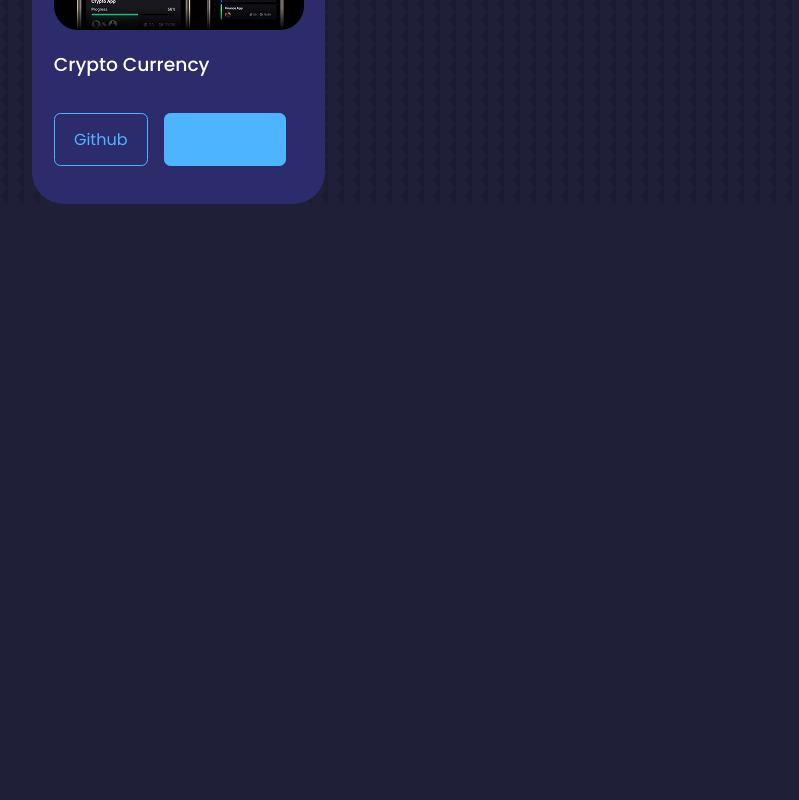
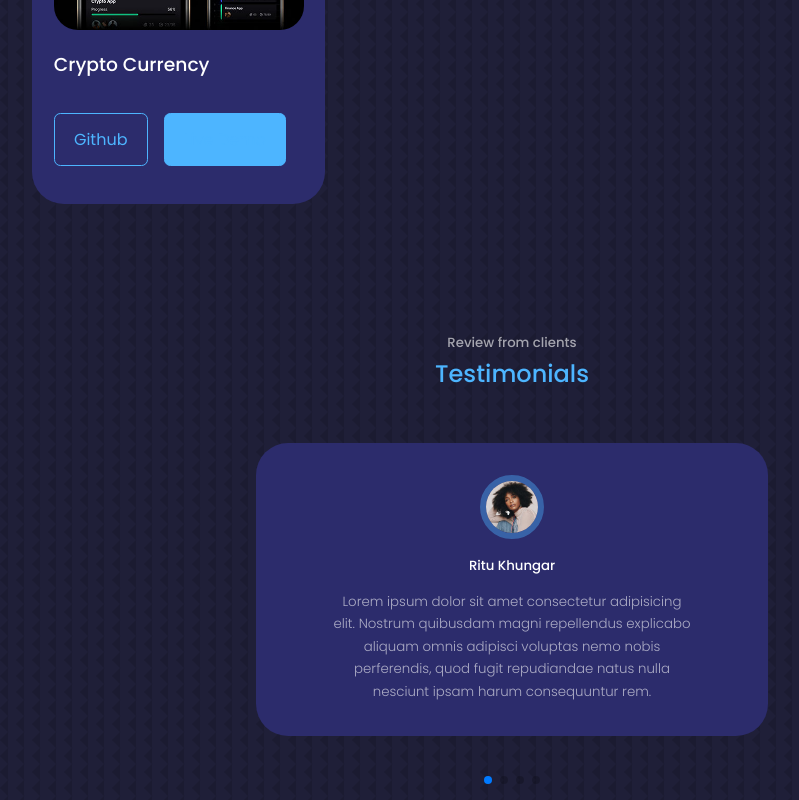
Before and after one commit to sdgsnehal/portfolio, a React (Create React App) app: page / in a window 1280 px wide. Shown: the part 3700-4500 px from the top of the page, without its empty margins (128-927 px from the left). Before the commit the page ends 3904 px from the top, so only its background shows below. Built offline with nearby package versions, Linux system fonts and the light colour scheme.

Commit message:
testimonials

```diff
--- a/package.json
+++ b/package.json
@@ -10,6 +10,7 @@
     "react-dom": "^18.2.0",
     "react-icons": "^4.8.0",
     "react-scripts": "5.0.1",
+    "swiper": "^9.2.2",
     "web-vitals": "^2.1.4"
   },
   "scripts": {
--- a/src/App.jsx
+++ b/src/App.jsx
@@ -19,8 +19,8 @@
     <Experience/>
     <Services/>
     <Portfolio/>
-    {/*<Testimonials/>
-    <Contact/>
+    <Testimonials/>
+    {/*<Contact/>
     <Footer/> */}
 
     </>
--- a/src/components/testimonials/Testimonials.jsx
+++ b/src/components/testimonials/Testimonials.jsx
@@ -0,0 +1,71 @@
+import React from 'react';
+import AVTR1 from '../../assets/avatar1.jpg';
+import AVTR2 from '../../assets/avatar2.jpg';
+import AVTR3 from '../../assets/avatar3.jpg';
+import AVTR4 from '../../assets/avatar4.jpg';
+import './testimonials.css';
+
+import { useRef, useState } from "react";
+
+import { Swiper, SwiperSlide } from "swiper/react";
+
+
+import "swiper/css";
+import "swiper/css/pagination";
+
+
+import { Pagination } from "swiper";
+
+
+
+const data =[
+    {
+        avatar:AVTR1,
+        name:'Ritu Khungar',
+        review: "Lorem ipsum dolor sit amet consectetur adipisicing elit. Nostrum quibusdam magni repellendus explicabo aliquam omnis adipisci voluptas nemo nobis perferendis, quod fugit repudiandae natus nulla nesciunt ipsam harum consequuntur rem."
+    },
+    {
+        avatar:AVTR2,
+        name:'Piyush Borkar',
+        review: "Lorem ipsum dolor sit amet consectetur adipisicing elit. Nostrum quibusdam magni repellendus explicabo aliquam omnis adipisci voluptas nemo nobis perferendis, quod fugit repudiandae natus nulla nesciunt ipsam harum consequuntur rem."
+    },
+    {
+        avatar:AVTR3,
+        name:'Shreni Dubey',
+        review: "Lorem ipsum dolor sit amet consectetur adipisicing elit. Nostrum quibusdam magni repellendus explicabo aliquam omnis adipisci voluptas nemo nobis perferendis, quod fugit repudiandae natus nulla nesciunt ipsam harum consequuntur rem."
+    },
+    {
+        avatar:AVTR4,
+        name:'Akshay Gaurkhede',
+        review: "Lorem ipsum dolor sit amet consectetur adipisicing elit. Nostrum quibusdam magni repellendus explicabo aliquam omnis adipisci voluptas nemo nobis perferendis, quod fugit repudiandae natus nulla nesciunt ipsam harum consequuntur rem."
+    }
+
+]
+
+const Testimonials = () => {
+  return (
+    <section id="testimonials">
+      <h5> Review from clients</h5>
+      <h2> Testimonials</h2>
+      <Swiper  pagination={true} modules={[Pagination]}  className="container testimonials__container">
+        {
+            data.map(({avatar,name,review},index)=>{
+                return (
+                  <SwiperSlide key={index} className="testimonials">
+                    <div className="client__avatar">
+                      <img src={avatar} alt={name} />
+                    </div>
+                    <h5 className="client__name">{name}</h5>
+                    <small className="client__review">
+                     {review}
+                    </small>
+                  </SwiperSlide>
+                );
+            })
+        }
+      </Swiper>
+    </section>
+  );
+}
+
+export default Testimonials
--- /dev/null
+++ b/src/components/testimonials/testimonials.css
@@ -0,0 +1,47 @@
+.container.testimonials__container{
+    width: 40%;
+    padding-bottom: 4rem;
+}
+.client__avatar{
+    width:4rem;
+    aspect-ratio:1/1;
+    overflow: hidden;
+    border-radius: 50%;
+    margin: 0 auto 1rem;
+    border: 0.4rem solid var(--color-primary-variant);
+}
+.testimonials{
+    background: var(--color-bg-variant);
+    text-align: center;
+    padding: 2rem;
+    border-radius:2rem;
+    user-select: none;
+}
+.client__review{
+    color: var(--color-light);
+    font-weight: 300;
+    display: block;
+    width: 80%;
+    margin: 0.8rem auto 0;
+}
+.swiper-slide testimonials swiper-slide-active{
+    background: var(--color-primary);
+}
+/*=========Media Queries (LARGE devices)=========*/
+@media screen and (max-width:1024px){
+    .container.testimonials__container{
+        width: 60%;
+    }
+
+
+}
+/*=========Media Queries (SMALL devices)=========*/
+@media screen and (max-width:600px){
+   .container.testimonials__container{
+    width: var(--container-width-sm);
+   }
+   .client__review{
+    width: var(--container-width-sm);
+   }
+
+}
```
Also changed, not shown: 1 other file (tests, documents, lock files or other folders).
